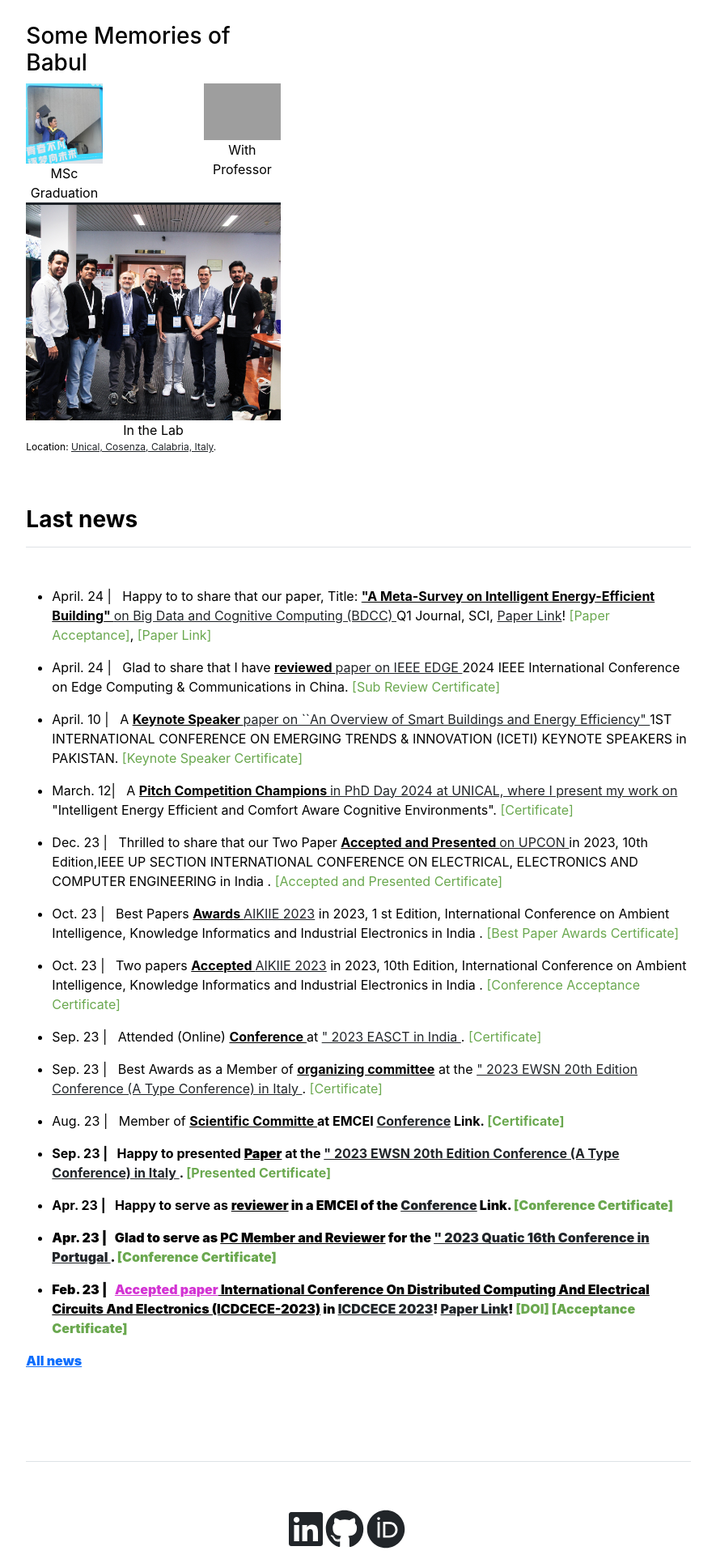
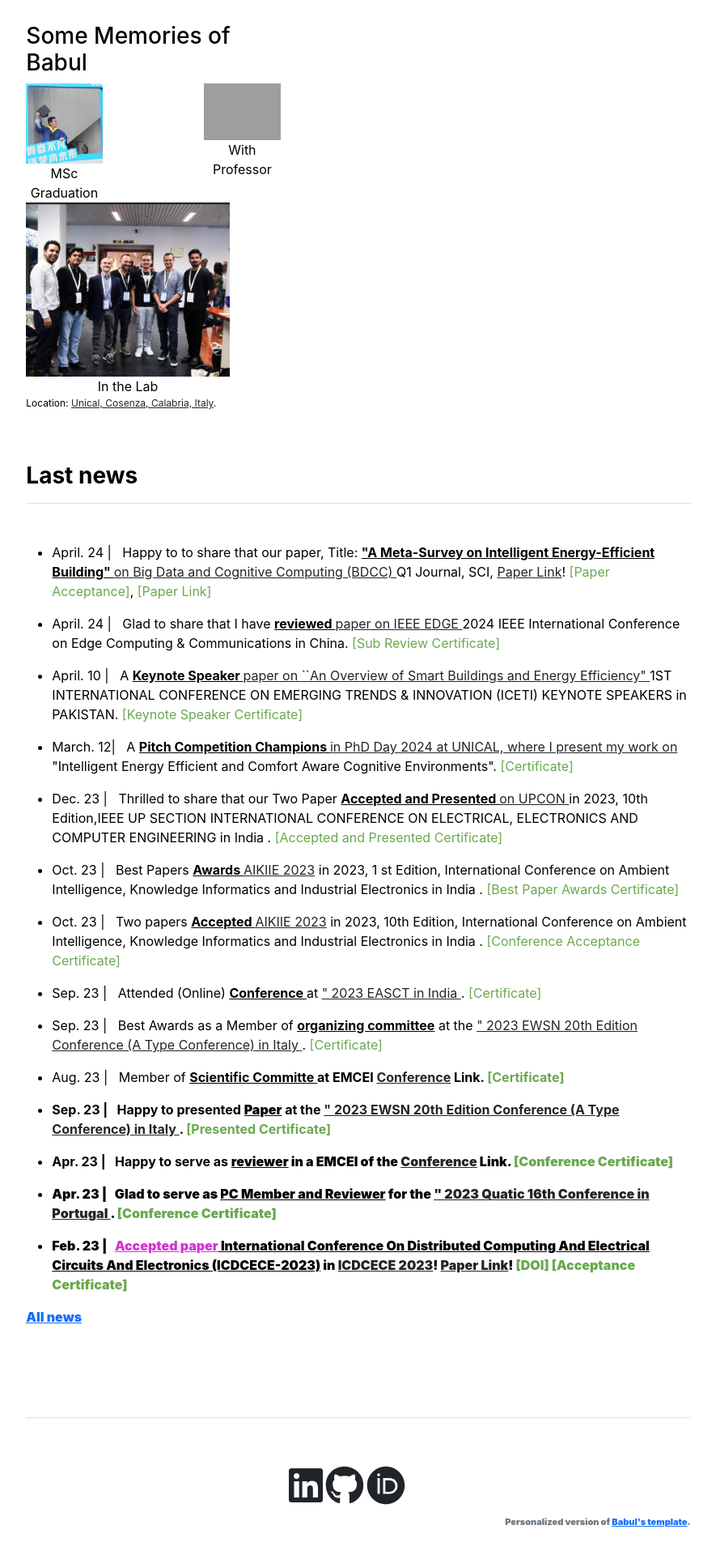
Before and after one commit to babulcseian/babulcseian.github.io, a Jekyll site: the page built from index.md, in a window 1280 px wide. Shown: the part 1003-2923 px from the top of the page at 81% size, without its empty margins (197-1082 px from the left). Built offline with Jekyll 4.4.1, drawn with Linux system fonts in a browser that asks for light colours; a style sheet for code colours, icons or effects is not loaded.

Commit message:
Update home.html

```diff
--- a/_layouts/home.html
+++ b/_layouts/home.html
@@ -43,10 +43,10 @@
             <figcaption>MSc Graduation</figcaption>
         </figure>
         <figure style="width: 30%; text-align: center; margin: 0;">
-            <img src="{{ site.github.url }}/assets/img/Md Babul Islam with Prof.jpg" alt="Home" width="100%">
+            <img src="{{ site.github.url }}/assets/img/Md Babul Islam with Prof.jpg" alt="Home" width="100%" height="auto">
             <figcaption>With Professor</figcaption>
         </figure>
-        <figure style="width: 100%; text-align: center; margin: 0;">
+        <figure style="width: 80%; text-align: center; margin: 0;">
             <img src="{{ site.github.url }}/assets/img/Md Babul Islam Lab.jpg" alt="Home" width="100%">
             <figcaption>In the Lab</figcaption>
         </figure>
```
